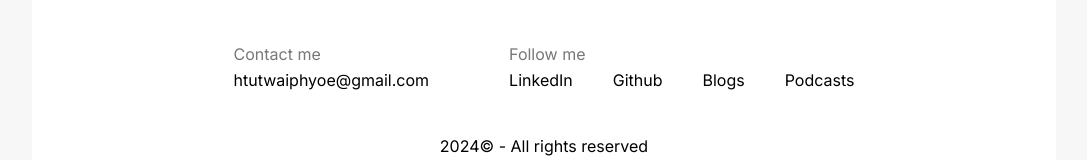
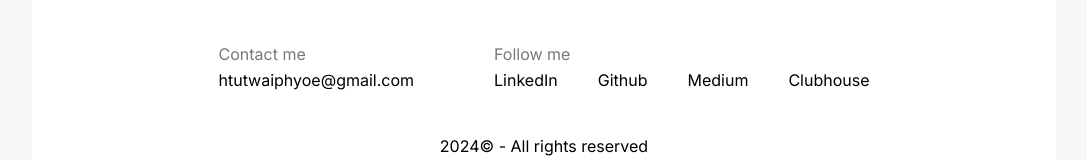
Before and after one commit to htutwaiphyoe/portfolio, a Next.js app: page / in a window 1280 px wide. Shown: the part 2550-2710 px from the top of the page, without its empty margins (96-1183 px from the left). Built offline with nearby package versions, Linux system fonts and the light colour scheme.

Commit message:
fix: label

```diff
--- a/views/Footer/index.tsx
+++ b/views/Footer/index.tsx
@@ -45,7 +45,7 @@ function Footer() {
                 href="https://htutwaiphyoe.medium.com/"
                 target="_blank"
               >
-                Blogs
+                Medium
               </a>
             </li>
             <li>
@@ -54,7 +54,7 @@ function Footer() {
                 href="https://www.clubhouse.com/@htutwaiphyoe_"
                 target="_blank"
               >
-                Podcasts
+                Clubhouse
               </a>
             </li>
           </ul>
```
